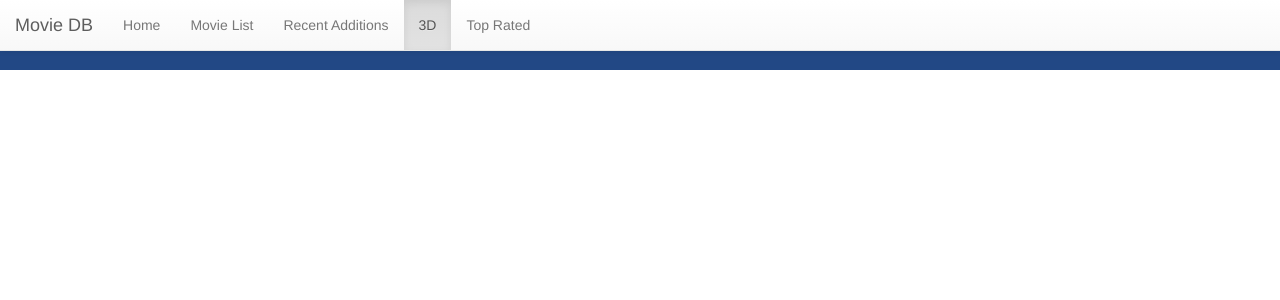
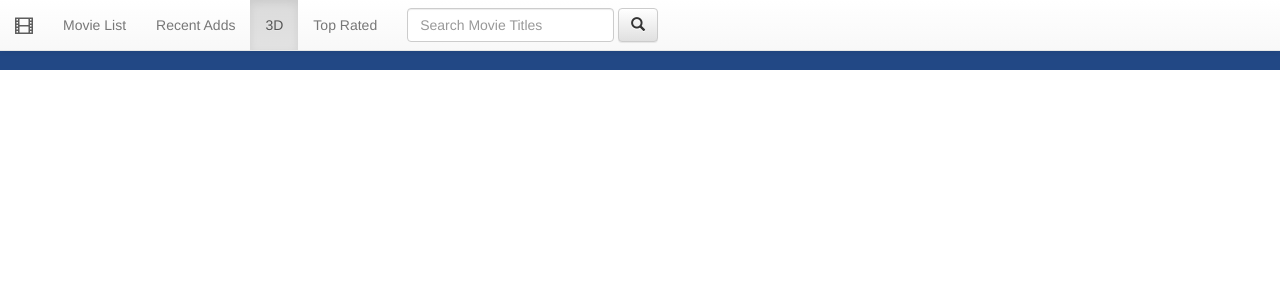
Before and after one commit to LobsterBandit/Movie_DB_App, a Flask app: page /3d/ in a window 1280 px wide. Shown: the top 300 px of the page. Run offline with Flask 2, Linux system fonts and the light colour scheme; data that the repository does not hold is empty; some libraries are stand-ins or nearby versions.

Commit message:
Added search form to navbar and created search view tied to the top-rated template

```diff
--- a/app/Templates/base.html
+++ b/app/Templates/base.html
@@ -20,24 +20,33 @@
 				<div class="navbar-header">
 					<button type="button" class="navbar-toggle collapsed" data-toggle="collapse" data-target="#home" aria-expanded="false">
 						<span class="sr-only">Toggle navigation</span>
+						<!--<span class="icon-bar"></span>-->
 						<span class="icon-bar"></span>
 						<span class="icon-bar"></span>
 						<span class="icon-bar"></span>
-						<span class="icon-bar"></span>
-						<span class="icon-bar"></span>
+						<!--<span class="icon-bar"></span>-->
+                        <!--<span class="icon-bar"></span>-->
 					</button>
-					<a class="navbar-brand" href="/index/">Movie DB</a>
-					<ul class="nav navbar-nav">
+					<!--<a class="navbar-brand" href="/index/">Movie DB</a>-->
+					<a class="navbar-brand" href="/index/"><i class="glyphicon glyphicon-film"></i></a>
+                    <ul class="nav navbar-nav">
 				</div>
 
 				<!-- Collect the nav links, forms and other content for toggling -->
 				<div class="collapse navbar-collapse" id="home">
 					<ul class="nav navbar-nav">
-						<li><a href={{ url_for('index') }}>Home</a></li>
+						<!--<li><a href={{ url_for('index') }}>Home</a></li>-->
 						<li><a href={{ url_for('paged_list') }}>Movie List</a></li>
-						<li><a href={{ url_for('recent') }}>Recent Additions</a></li>
+						<li><a href={{ url_for('recent') }}>Recent Adds</a></li>
 						<li><a href={{ url_for('movie_3d') }}>3D</a></li>
 						<li><a href={{ url_for('top_rated') }}>Top Rated</a></li>
+						<li><form class="navbar-form" role="search" action="/search" method=post>
+                            {{ form.hidden_tag() }}
+							<div class="form-group">
+								<input type="text" class="form-control" name="search" placeholder="Search Movie Titles" value="{{ request.form.search }}">
+							</div>
+							<button type="submit" class="btn btn-default"><i class="glyphicon glyphicon-search"></i></button>
+						</form></li>
 					</ul>
 				</div>
 			<!--</div>-->
--- a/app/Templates/index.html
+++ b/app/Templates/index.html
@@ -39,6 +39,6 @@
     <a href="/movie/{{ background[2] }}" title="{{ background[1] }}" class="bg"></a>
 	<div class="offsetnav" id="jumbo">
 		<h1 style="font-size: 70px;"><strong>Welcome to Darin's Movie DB!</strong></h1>
-		<p><a class="btn btn-primary btn-lg" href="/list/" role="button">Get Started!</a></p>
+		<p><a class="btn btn-primary btn-lg" href="/movies" role="button">Get Started!</a></p>
 	</div>
 {% endblock %}
--- a/app/views.py
+++ b/app/views.py
@@ -1,13 +1,15 @@
 from random import randint
-from flask import Flask, render_template, g, redirect
+from flask import Flask, render_template, g, redirect, request, url_for, flash
 from app import app, db, models
 from .database import *
+from .forms import SearchForm
 from config import PER_PAGE
 
 
 @app.route('/')
 @app.route('/index/')
 def index():
+    form = SearchForm()
     query = 'select max(id) from Movie_List'
     maxid = query_db(query, one=True)
     randid = tuple(str(randint(1, maxid[0])) for x in range(3))
@@ -17,62 +19,86 @@ def index():
     background = query_db(query, one=True)
     return render_template('index.html',
                            background=background,
-                           title='Home')
+                           title='Home',
+                           form=form)
 
 
 @app.route('/list/')
 def list():
+    form = SearchForm()
     query = 'select * from Movie_List order by Title'
     movies = query_db(query)
     return render_template('movie_list.html',
                            title='Movie List',
-                           movies=movies)
+                           movies=movies,
+                           form=form)
 
 
 @app.route('/movies/', defaults={'page': 1})
 @app.route('/movies/<int:page>')
 def paged_list(page):
+    form = SearchForm()
     movies = models.MovieList.query.order_by(models.MovieList.Title).paginate(page, PER_PAGE, True)
     return render_template('paged_list.html',
                            title='Movie List',
-                           movies=movies)
+                           movies=movies,
+                           form=form)
 
 
 @app.route('/recent/')
 def recent():
+    form = SearchForm()
     query = 'select * from Movie_List order by ID desc limit 12'
     movies = query_db(query)
     return render_template('recent_adds.html',
                            title='Recent Adds',
-                           movies=movies)
+                           movies=movies,
+                           form=form)
 
 
 @app.route('/3d/')
 def movie_3d():
+    form = SearchForm()
     query = 'select * from Movie_List where filename like "%3D%" order by Title'
     movies = query_db(query)
     return render_template('movie_3d.html',
                            title='3D',
-                           movies=movies)
+                           movies=movies,
+                           form=form)
 
 
 @app.route('/top-rated/')
 def top_rated():
-    # sqlite sql text
-    # query = 'select * from Movie_List order by Rating desc limit 24'
-    # movies = query_db(query)
-
-    # sqlalchemy version
+    form = SearchForm()
     movies = models.MovieList.query.order_by(models.MovieList.Rating.desc()).all()[:24]
     return render_template('top_rated.html',
                            title='Top Rated',
-                           movies=movies)
+                           movies=movies,
+                           form=form)
 
 
 @app.route('/movie/<imdb_id>')
 def movie_page(imdb_id):
+    form = SearchForm()
     query = 'select * from Movie_List where imdb_id = ?'
     movie = query_db(query, (imdb_id,))
     return render_template('movie_page.html',
                            title=movie[0][4],
-                           movie=movie[0])
+                           movie=movie[0],
+                           form=form)
+
+
+@app.route('/search', methods=('GET', 'POST'))
+def search():
+    form = SearchForm()
+    if form.validate_on_submit():
+    # if request.method == 'POST':
+        # flash('Search request for {}'.format(form.search.data))
+        # query = "select * from Movie_List where title like '%?%'"
+        # result = query_db(query, (form.search.data,))
+        result = models.MovieList.query.filter(models.MovieList.Title.like('%' + form.search.data + '%')).order_by(models.MovieList.Title).all()
+        return render_template('top_rated.html',
+                               title='Search',
+                               movies=result,
+                               form=form)
+    return redirect(url_for('index'))
```
